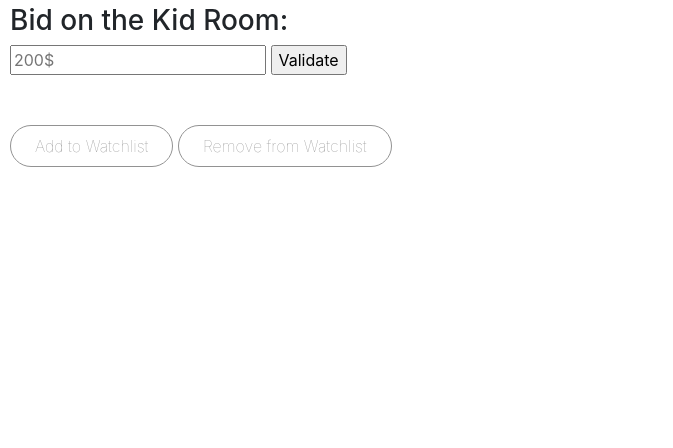
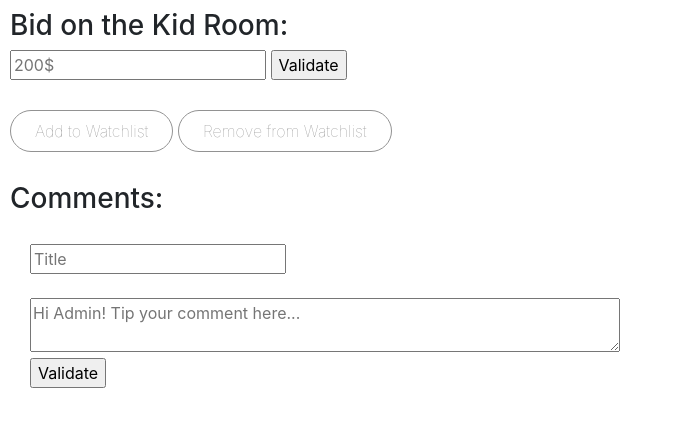
Before and after one commit to amirn003/commerce, a Django app: page /18 in a window 1280 px wide. Shown: the part 655-1103 px from the top of the page, without its empty margins (0-673 px from the left). Before the commit the page ends 822 px from the top, so only its background shows below. Run offline with Django 3.2, Linux system fonts and the light colour scheme; a user stored in the database is signed in; data comes from the database, SQL or seed files in the repository; both versions use the stored data as it was after the commit; some libraries are stand-ins or nearby versions.

Commit message:
create comment form

```diff
--- a/auctions/static/auctions/styles.css
+++ b/auctions/static/auctions/styles.css
@@ -1,5 +1,9 @@
 body {
     padding: 10px;
+}
+
+h3 {
+  margin-top: 30px;
 }
 
 .flex-container {
@@ -75,5 +79,17 @@ body {
 }
 
 form {
-  margin-bottom: 50px;
+  margin-bottom: 30px;
 }
+
+.comment-form {
+  width: 50%;
+  padding: 20px;
+}
+
+/* #title {
+  width: 80%;
+} */
+.comment-form > input, textarea {
+  width: 100%;
+}
--- a/auctions/templates/auctions/page.html
+++ b/auctions/templates/auctions/page.html
@@ -37,12 +37,23 @@
         <h3>Bid on the {{ listing.product.name }}:</h3>
         <form action="{% url 'bid' listing.id %}" method="POST">
           {% csrf_token %}
-          <input type="bid_user", name="bid_user", placeholder="{{ listing.bid.amount }}$">
+          <input type="text", name="bid_user", placeholder="{{ listing.bid.amount }}$">
           <input type="submit", value="Validate">
         </form>
 
         <a class="btn btn-page" href="{% url 'add_to_watchlist' listing.id%}">Add to Watchlist</a>
         <a class="btn btn-page" href="{% url 'remove_from_watchlist' listing.id%}">Remove from Watchlist</a>
+
+        <h3>Comments:</h3>
+        <div class="comment-form">
+          <form action="" method="POST">
+            {% csrf_token %}
+            <input type="text", id="title", name="title", placeholder="Title"><br><br>
+            <textarea id="description", name="description", placeholder="Hi {{user}}! Tip your comment here..."></textarea><br>
+            <input type="submit", value="Validate">
+          </form>
+        </div>
+
       {% endif %}
     {% endif %}
 {% endblock %}
--- a/commerce/views.py
+++ b/commerce/views.py
@@ -41,10 +41,10 @@ def add(request):
         b = Bid(user=current_user, owner=True, product=p, amount=bid)
         b.save()
 
-        c = Comment(title=f"{title} Comment", description="details")
-        c.save()
+        # c = Comment(title=f"{title} Comment", description="details")
+        # c.save()
 
-        a = AuctionListing(product=p, bid=b, comment=c)
+        a = AuctionListing(product=p, bid=b)
         a.save()
 
         return HttpResponse(f"<h1> {current_user}: Add NEW Enchères for: {p} Created!</h1><br><p>{a}</p>")
```
Also changed, not shown: db.sqlite3.
